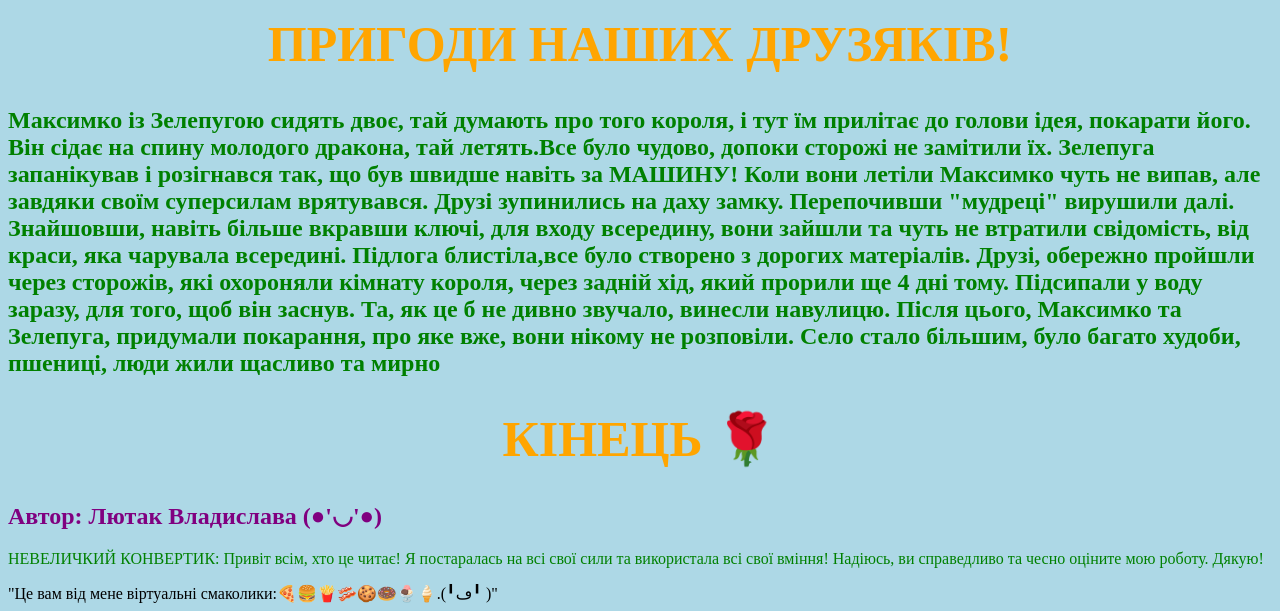
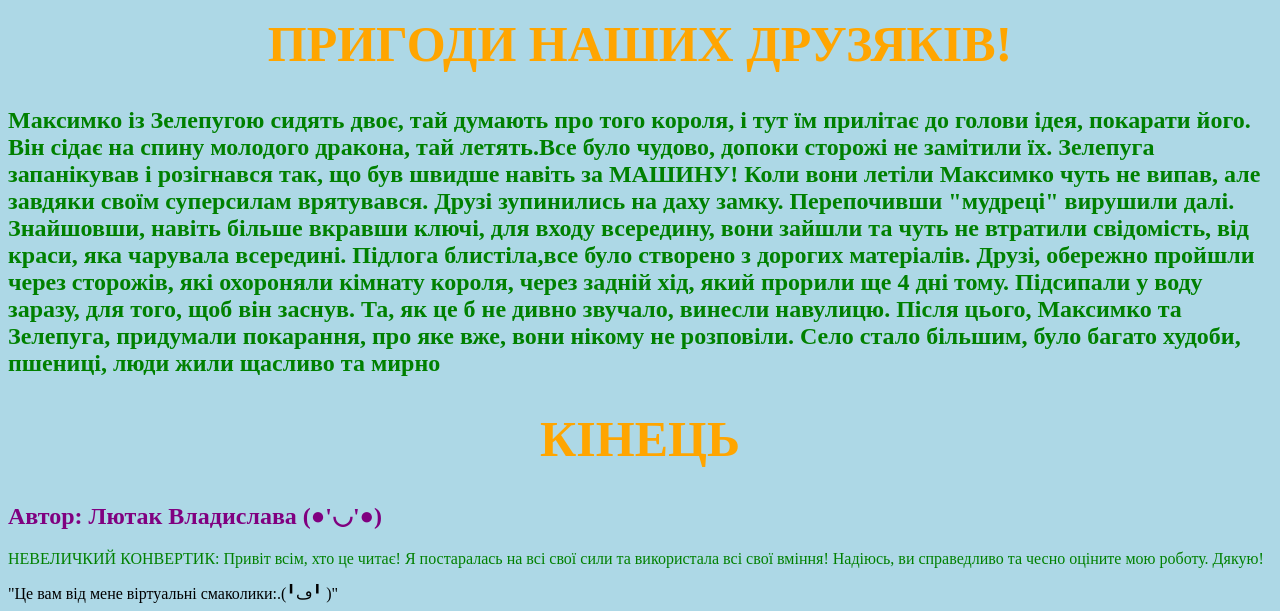
Before and after one commit to Bum4uk/Vlada, a plain HTML site: page vlada_hak.html in a window 1280 px wide. Shown: the part 1800-2411 px from the top of the page. Drawn offline with Linux system fonts and the light colour scheme.

Commit message:
Update vlada_hak.html

```diff
--- a/vlada_hak.html
+++ b/vlada_hak.html
@@ -112,7 +112,7 @@ h2{
    </p>
   </h2>
   <h1>
-  КІНЕЦЬ 🌹
+  КІНЕЦЬ
   </h1>
   </main>
   <footer>
@@ -129,7 +129,7 @@ h2{
   НЕВЕЛИЧКИЙ КОНВЕРТИК:
    Привіт всім,  хто це читає! Я постаралась на всі свої сили та використала всі свої вміння! Надіюсь, ви справедливо та чесно оціните мою роботу. Дякую!
    </p>
-   "Це вам від мене віртуальні смаколики:🍕🍔🍟🥓🍪🍩🍨🍦.(╹ڡ╹ )"
+   "Це вам від мене віртуальні смаколики:.(╹ڡ╹ )"
   </html>
 
 
```
